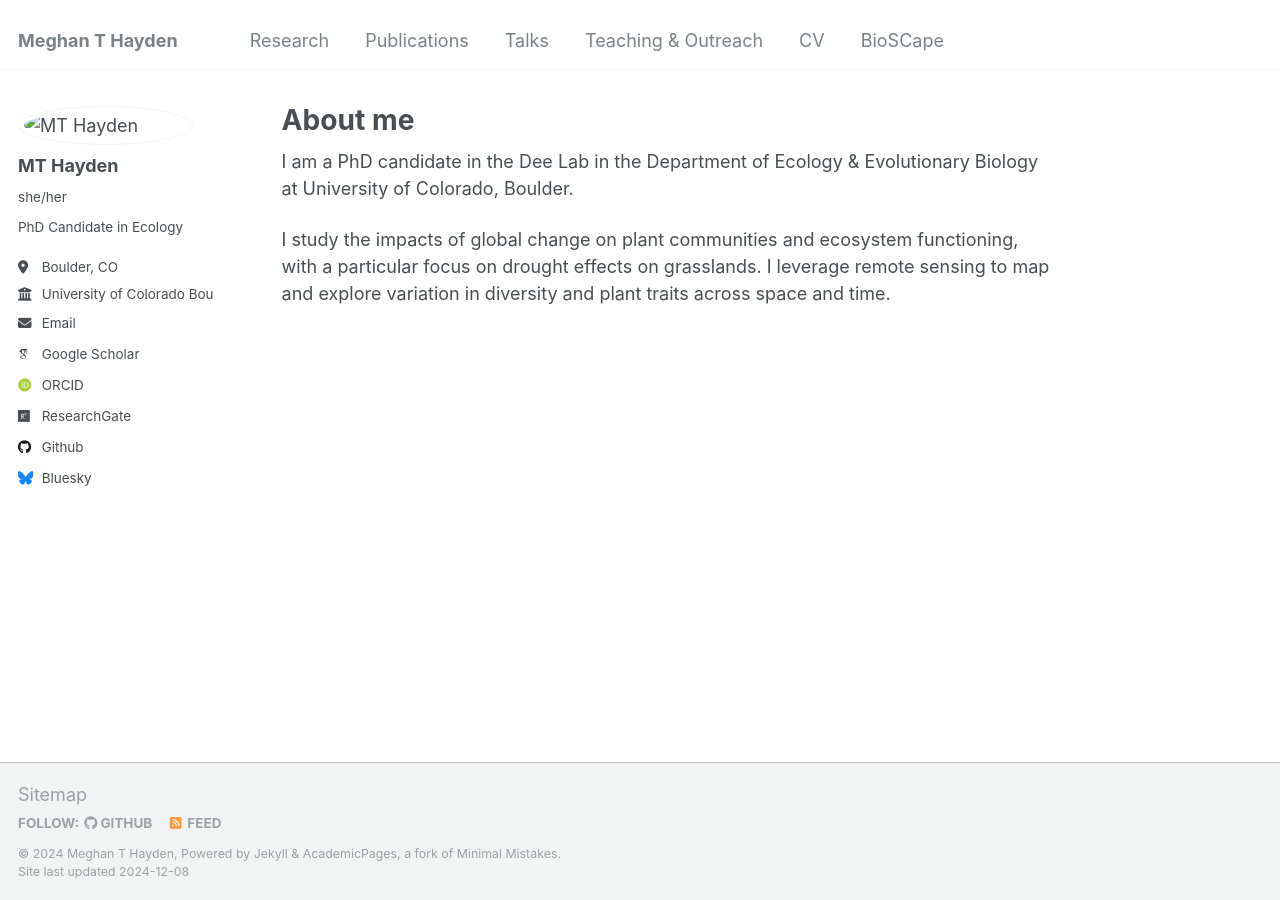
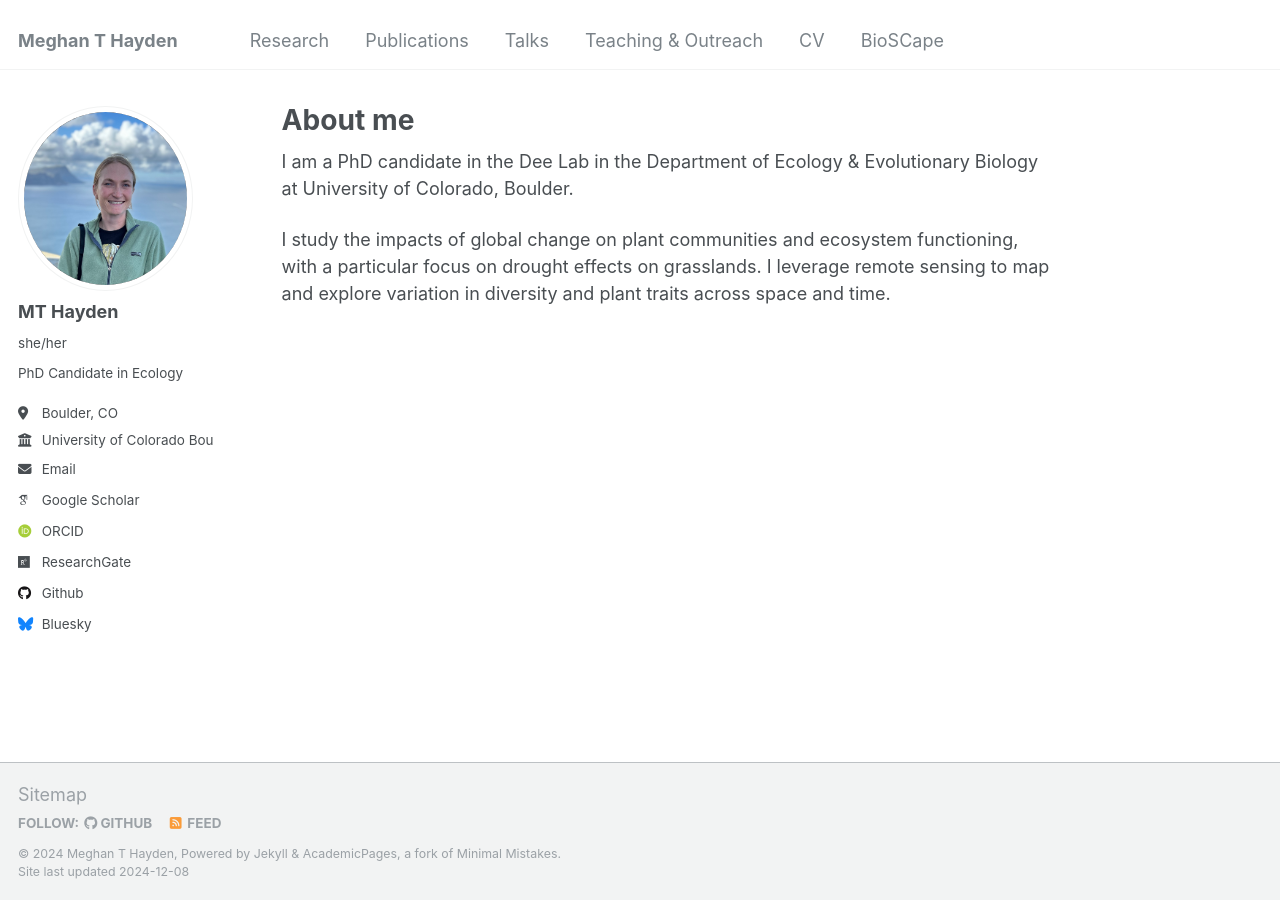
Before and after one commit to MeghanTHayden/MeghanTHayden.github.io, a Jekyll site: the page built from _pages/about.md, in a window 1280 px wide. Built offline with Jekyll 4.4.1, drawn with Linux system fonts in a browser that asks for light colours; some web fonts are replaced.

Commit message:
Try removing path to get photo to load

```diff
--- a/_config.yml
+++ b/_config.yml
@@ -15,14 +15,14 @@ description              : &description "PhD Candidate at CU Boulder"
 url                      : https://MeghanTHayden.github.io
 baseurl                  : "" # the subpath of your site, e.g. "/blog"
 repository               : "MeghanTHayden/MeghanTHayden.github.io"
-logo                     : "images/bio-photo.jpg" # Add a logo ahead of site name
+logo                     : "bio-photo.jpg" # Add a logo ahead of site name
 
 # Site Author - The following control what appear as part of the author content on the side bar.
 #               If a field is blank the icon and link will not appear, otherwise it will be shown.
 #               Additional customization can be done by editing /_includes/author-profile.html
 author:
   # Biographic information
-  avatar           : "/images/profile.jpg"
+  avatar           : "profile.jpg"
   name             : "MT Hayden"
   pronouns         : "she/her"
   bio              : "PhD Candidate in Ecology"
```
